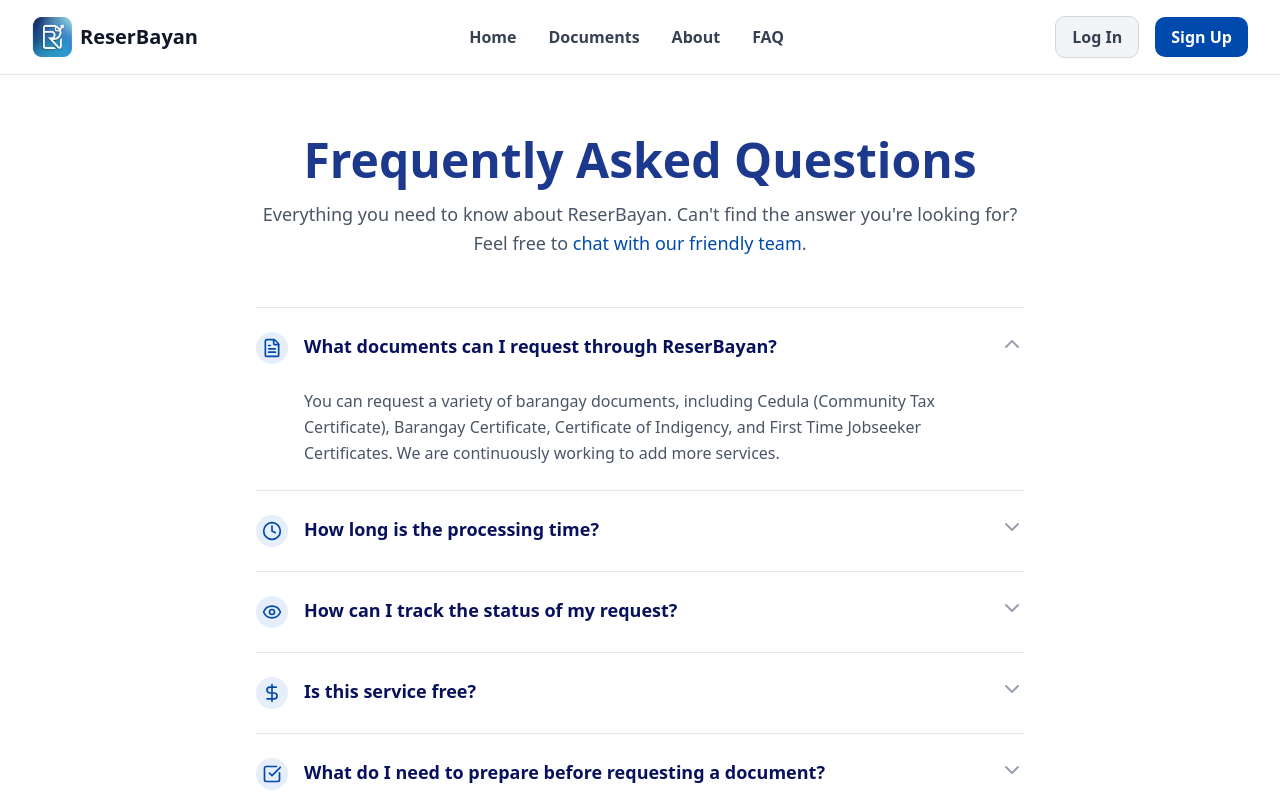
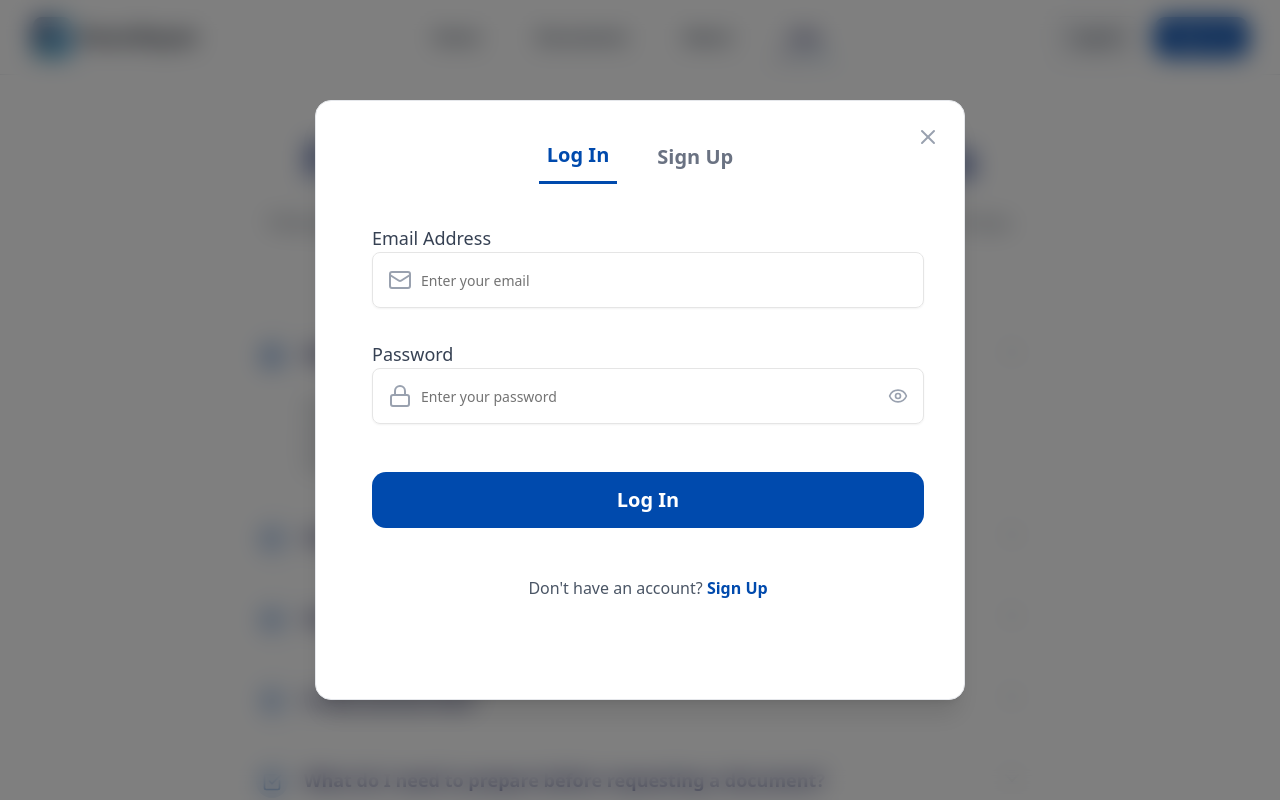
Before and after one commit to EmmanJay/reserbayan, a Next.js app in the folder frontend/: page /faq in a window 1280 px wide. Both pictures are taken after a click on the button "Log In". Shown: the top 800 px of the page. Built offline with nearby package versions, Linux system fonts and the light colour scheme.

Commit message:
feature: homepage-ui-changes

```diff
--- a/frontend/src/app/documents/page.js
+++ b/frontend/src/app/documents/page.js
@@ -109,7 +109,7 @@ export default function DocumentsGridPage() {
               className="flex items-center justify-between bg-white rounded-xl shadow-md hover:shadow-lg transition-all border border-gray-200 hover:border-blue-500 p-4 sm:p-5 group h-full"
             >
               {/* Left Icon */}
-              <div className="bg-blue-800 text-white rounded-lg p-3 w-14 h-14 flex-shrink-0 flex items-center justify-center shadow-md transition-colors duration-200 ease-in-out group-hover:bg-blue-700">
+              <div className="bg-gradient-to-r from-[#1E2566] to-[#2F87C3] text-white rounded-lg p-3 w-14 h-14 flex-shrink-0 flex items-center justify-center shadow-md transition-all duration-200 ease-in-out group-hover:bg-gradient-to-r group-hover:from-[#0B1D4E] group-hover:to-[#1E2566]">
                 <FileText className="w-8 h-8" />
               </div>
 
--- a/frontend/src/app/faq/page.js
+++ b/frontend/src/app/faq/page.js
@@ -65,15 +65,12 @@ export default function FaqPage() {
           <h2 className="text-4xl pt-10 md:text-5xl font-extrabold text-blue-900">
             Frequently Asked Questions
           </h2>
-          <p className="mt-4 text-lg text-gray-600 leading-relaxed">
-            Everything you need to know about ReserBayan. Can&apos;t find the answer
-            you&apos;re looking for? Feel free to{' '}
-            <a href="#" className="font-medium text-[#004AAD] hover:underline">
-              chat with our friendly team
-            </a>
-            .
+          <p className="mt-6 text-lg text-gray-600 leading-relaxed">
+            Find quick answers to the most common questions about how ReserBayan works.
+            If you need more information, explore the sections below.
           </p>
         </motion.div>
+
 
         {/* --- FAQ List --- */}
         {loading ? (
--- a/frontend/src/app/layout.js
+++ b/frontend/src/app/layout.js
@@ -4,6 +4,7 @@ import "./globals.css";
 // Import your components here
 import Navbar from '@/components/home/Navbar';
 import Footer from '@/components/home/Footer';
+import AuthModal from '@/components/auth/AuthModal';
 
 const inter = Inter({
   subsets: ["latin"],
@@ -35,6 +36,9 @@ export default function RootLayout({ children }) {
 
         {/* Footer goes at the bottom */}
         <Footer />
+
+        {/* Global Auth Modal */}
+        <AuthModal />
       </body>
     </html>
   );
--- /dev/null
+++ b/frontend/src/components/auth/AuthModal.jsx
@@ -0,0 +1,53 @@
+'use client';
+
+import { useState, useEffect } from 'react';
+import { usePathname } from 'next/navigation';
+import SignUpContainer from './SignUpContainer';
+
+export default function AuthModal() {
+  const [showSignUp, setShowSignUp] = useState(false);
+  const pathname = usePathname();
+
+  const handleCloseSignUp = () => {
+    setShowSignUp(false);
+  };
+
+  useEffect(() => {
+    // Only listen for events on pages other than home
+    if (pathname === '/') return;
+
+    const handleShowSignUp = () => {
+      setShowSignUp(true);
+      // Switch to signup tab
+      setTimeout(() => {
+        window.dispatchEvent(new CustomEvent('switchToSignup'));
+      }, 100);
+    };
+
+    const handleShowLogin = () => {
+      setShowSignUp(true);
+      // Switch to login tab
+      setTimeout(() => {
+        window.dispatchEvent(new CustomEvent('switchToLogin'));
+      }, 100);
+    };
+
+    window.addEventListener('showSignUp', handleShowSignUp);
+    window.addEventListener('showLogin', handleShowLogin);
+
+    return () => {
+      window.removeEventListener('showSignUp', handleShowSignUp);
+      window.removeEventListener('showLogin', handleShowLogin);
+    };
+  }, [pathname]);
+
+  if (!showSignUp) return null;
+
+  return (
+    <div className="fixed inset-0 bg-black/50 backdrop-blur-md z-50">
+      <div className="flex items-center justify-center min-h-full p-4">
+        <SignUpContainer onClose={handleCloseSignUp} />
+      </div>
+    </div>
+  );
+}
--- a/frontend/src/components/home/HeroSection.jsx
+++ b/frontend/src/components/home/HeroSection.jsx
@@ -18,6 +18,7 @@ export default function HeroSection() {
     setShowSignUp(false);
   };
 
+  // This effect now handles the staggered animation
   // This effect now handles the staggered animation
   useEffect(() => {
     // 1. Animate the whole section wrapper
@@ -62,6 +63,7 @@ export default function HeroSection() {
       window.removeEventListener('showLogin', handleShowLogin);
     };
   }, []);
+
 
   return (
     // APPLYING THE ANIMATION HERE:
--- a/frontend/src/components/home/Navbar.jsx
+++ b/frontend/src/components/home/Navbar.jsx
@@ -1,14 +1,14 @@
-'use client';
-
 'use client';
 
 import Image from 'next/image';
 import Link from 'next/link';
 import { Menu, X } from 'lucide-react';
 import { useState } from 'react';
+import { usePathname } from 'next/navigation';
 
 export default function Navbar() {
   const [isOpen, setIsOpen] = useState(false);
+  const pathname = usePathname();
 
   const handleSignUpClick = () => {
     // Dispatch custom event to show signup container
@@ -39,19 +39,19 @@ export default function Navbar() {
         <nav className="hidden md:flex items-center space-x-8">
 
           {/* THIS IS YOUR MAIN HOMEPAGE (HeroSection) */}
-          <Link href="/" className="text-gray-700 hover:text-gray-900 font-semibold">
+          <Link href="/" className={`relative px-3 py-2 font-semibold transition-all duration-300 ${pathname === '/' ? 'text-[#1E2566]' : 'text-gray-700 hover:text-[#1E2566]'} ${pathname === '/' ? 'after:absolute after:bottom-0 after:left-0 after:w-full after:h-0.5 after:bg-gradient-to-r after:from-[#1E2566] after:to-[#2F87C3]' : 'hover:after:absolute hover:after:bottom-0 hover:after:left-0 hover:after:w-full hover:after:h-0.5 hover:after:bg-gray-300'}`}>
             Home
           </Link>
 
           {/* THIS IS YOUR NEW GRID LAYOUT PAGE */}
-          <Link href="/documents" className="text-gray-700 hover:text-gray-900 font-semibold">
+          <Link href="/documents" className={`relative px-3 py-2 font-semibold transition-all duration-300 ${pathname === '/documents' ? 'text-[#1E2566]' : 'text-gray-700 hover:text-[#1E2566]'} ${pathname === '/documents' ? 'after:absolute after:bottom-0 after:left-0 after:w-full after:h-0.5 after:bg-gradient-to-r after:from-[#1E2566] after:to-[#2F87C3]' : 'hover:after:absolute hover:after:bottom-0 hover:after:left-0 hover:after:w-full hover:after:h-0.5 hover:after:bg-gray-300'}`}>
             Documents
           </Link>
 
-          <Link href="/about" className="text-gray-700 hover:text-gray-900 font-semibold">
+          <Link href="/about" className={`relative px-3 py-2 font-semibold transition-all duration-300 ${pathname === '/about' ? 'text-[#1E2566]' : 'text-gray-700 hover:text-[#1E2566]'} ${pathname === '/about' ? 'after:absolute after:bottom-0 after:left-0 after:w-full after:h-0.5 after:bg-gradient-to-r after:from-[#1E2566] after:to-[#2F87C3]' : 'hover:after:absolute hover:after:bottom-0 hover:after:left-0 hover:after:w-full hover:after:h-0.5 hover:after:bg-gray-300'}`}>
             About
           </Link>
-          <Link href="/faq" className="text-gray-700 hover:text-gray-900 font-semibold">
+          <Link href="/faq" className={`relative px-3 py-2 font-semibold transition-all duration-300 ${pathname === '/faq' ? 'text-[#1E2566]' : 'text-gray-700 hover:text-[#1E2566]'} ${pathname === '/faq' ? 'after:absolute after:bottom-0 after:left-0 after:w-full after:h-0.5 after:bg-gradient-to-r after:from-[#1E2566] after:to-[#2F87C3]' : 'hover:after:absolute hover:after:bottom-0 hover:after:left-0 hover:after:w-full hover:after:h-0.5 hover:after:bg-gray-300'}`}>
             FAQ
           </Link>
         </nav>
@@ -86,16 +86,16 @@ export default function Navbar() {
       {isOpen && (
         <div className="md:hidden bg-white border-t border-gray-200">
           <div className="px-8 py-4 space-y-4">
-            <Link href="/" className="block text-gray-700 hover:text-gray-900 font-semibold">
+            <Link href="/" className={`block relative px-3 py-2 font-semibold transition-all duration-300 ${pathname === '/' ? 'text-[#1E2566]' : 'text-gray-700 hover:text-[#1E2566]'} ${pathname === '/' ? 'after:absolute after:bottom-0 after:left-0 after:w-full after:h-0.5 after:bg-gradient-to-r after:from-[#1E2566] after:to-[#2F87C3]' : 'hover:after:absolute hover:after:bottom-0 hover:after:left-0 hover:after:w-full hover:after:h-0.5 hover:after:bg-gray-300'}`}>
               Home
             </Link>
-            <Link href="/documents" className="block text-gray-700 hover:text-gray-900 font-semibold">
+            <Link href="/documents" className={`block relative px-3 py-2 font-semibold transition-all duration-300 ${pathname === '/documents' ? 'text-[#1E2566]' : 'text-gray-700 hover:text-[#1E2566]'} ${pathname === '/documents' ? 'after:absolute after:bottom-0 after:left-0 after:w-full after:h-0.5 after:bg-gradient-to-r after:from-[#1E2566] after:to-[#2F87C3]' : 'hover:after:absolute hover:after:bottom-0 hover:after:left-0 hover:after:w-full hover:after:h-0.5 hover:after:bg-gray-300'}`}>
               Documents
             </Link>
-            <Link href="/about" className="block text-gray-700 hover:text-gray-900 font-semibold">
+            <Link href="/about" className={`block relative px-3 py-2 font-semibold transition-all duration-300 ${pathname === '/about' ? 'text-[#1E2566]' : 'text-gray-700 hover:text-[#1E2566]'} ${pathname === '/about' ? 'after:absolute after:bottom-0 after:left-0 after:w-full after:h-0.5 after:bg-gradient-to-r after:from-[#1E2566] after:to-[#2F87C3]' : 'hover:after:absolute hover:after:bottom-0 hover:after:left-0 hover:after:w-full hover:after:h-0.5 hover:after:bg-gray-300'}`}>
               About
             </Link>
-            <Link href="/contacts" className="block text-gray-700 hover:text-gray-900 font-semibold">
+            <Link href="/faq" className={`block relative px-3 py-2 font-semibold transition-all duration-300 ${pathname === '/faq' ? 'text-[#1E2566]' : 'text-gray-700 hover:text-[#1E2566]'} ${pathname === '/faq' ? 'after:absolute after:bottom-0 after:left-0 after:w-full after:h-0.5 after:bg-gradient-to-r after:from-[#1E2566] after:to-[#2F87C3]' : 'hover:after:absolute hover:after:bottom-0 hover:after:left-0 hover:after:w-full hover:after:h-0.5 hover:after:bg-gray-300'}`}>
               FAQ
             </Link>
             <div className="pt-4 space-y-2">
--- a/package.json
+++ b/package.json
@@ -8,5 +8,8 @@
   },
   "devDependencies": {
     "concurrently": "^8.2.2"
+  },
+  "dependencies": {
+    "framer-motion": "^12.23.24"
   }
 }
```
Also changed, not shown: frontend/src/components/home/AboutSection.jsx (+3 -48 lines), 1 other file (tests, documents, lock files or other folders).
